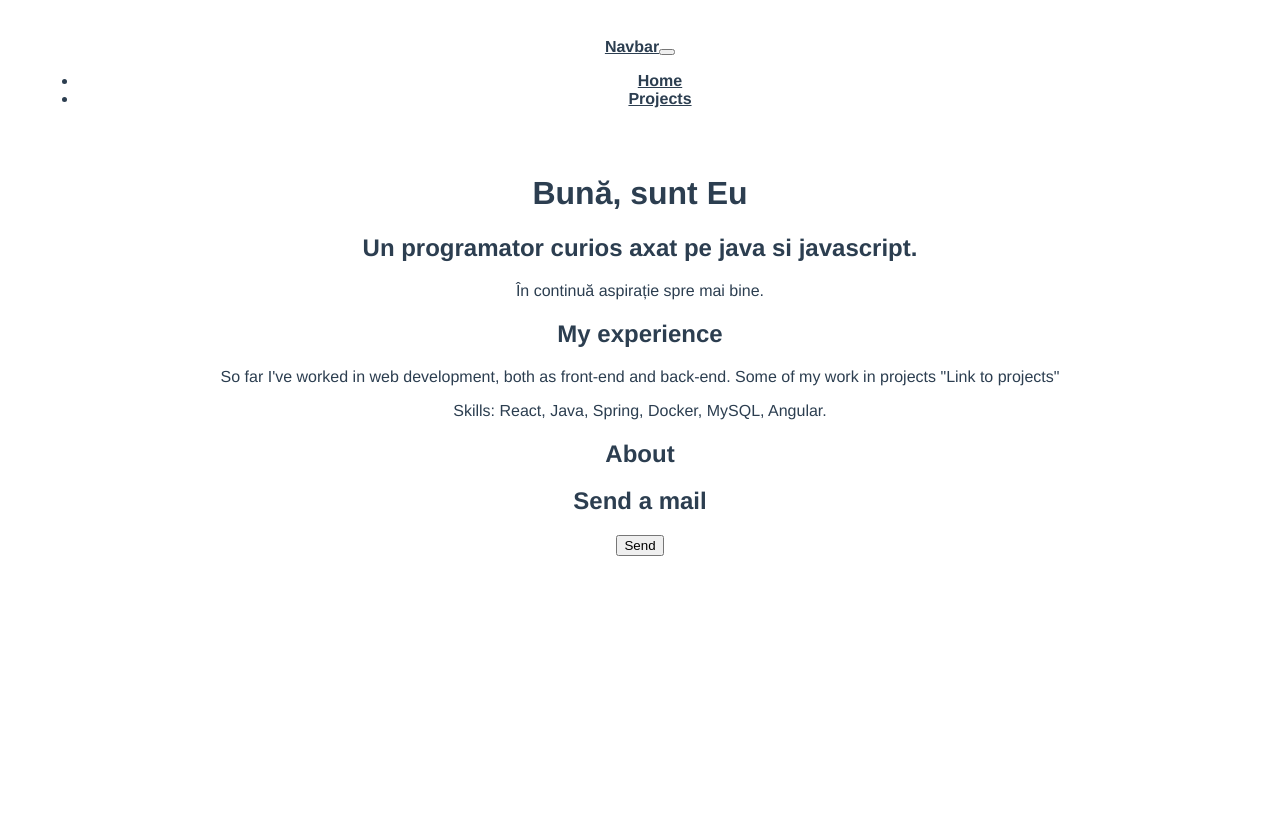
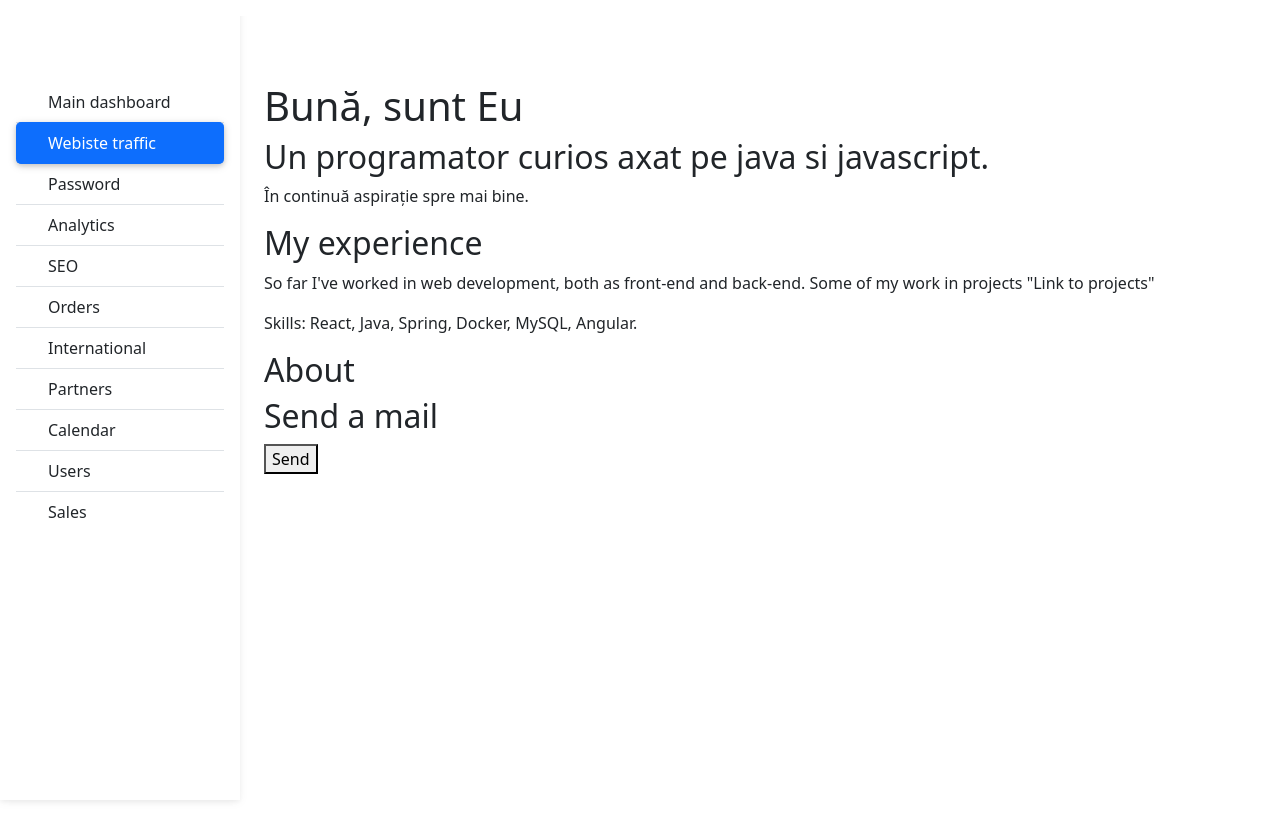
Before and after one commit to alexb997/VuePortofolio, a Vue app in the folder portofolio-front/: page / in a window 1280 px wide. Shown: the top 840 px of the page. Before the commit the page ends 800 px from the top, so only its background shows below. Built offline with nearby package versions, Linux system fonts and the light colour scheme.

Commit message:
bootstrap function push

```diff
--- a/portofolio-front/package.json
+++ b/portofolio-front/package.json
@@ -8,8 +8,9 @@
   },
   "dependencies": {
     "bootstrap": "^5.3.3",
+    "bootstrap-vue": "^2.23.1",
     "core-js": "^3.8.3",
-    "vue": "^3.2.13",
+    "vue": "^3.4.27",
     "vue-router": "^4.0.3"
   },
   "devDependencies": {
--- a/portofolio-front/src/App.vue
+++ b/portofolio-front/src/App.vue
@@ -1,37 +1,33 @@
 <template>
-  <Navbar></Navbar>
-  <router-view />
+  <!--Main Navigation-->
+  <header>
+    <Sidebar></Sidebar>
+    <Navbar></Navbar>
+  </header>
+  <main style="margin-top: 58px">
+    <div class="container pt-4">
+      <router-view></router-view>
+    </div>
+  </main>
 </template>
 
+//
 <script>
 import Navbar from "./components/Navbar.vue";
+import Sidebar from "./components/Sidebar.vue";
 
 export default {
   components: {
+    Sidebar,
     Navbar,
   },
 };
 </script>
 
 <style>
-#app {
-  font-family: Avenir, Helvetica, Arial, sans-serif;
-  -webkit-font-smoothing: antialiased;
-  -moz-osx-font-smoothing: grayscale;
-  text-align: center;
-  color: #2c3e50;
-}
-
-nav {
-  padding: 30px;
-}
-
-nav a {
-  font-weight: bold;
-  color: #2c3e50;
-}
-
-nav a.router-link-exact-active {
-  color: #42b983;
+@media (min-width: 991.98px) {
+  main {
+    padding-left: 240px;
+  }
 }
 </style>
--- a/portofolio-front/src/components/Navbar.vue
+++ b/portofolio-front/src/components/Navbar.vue
@@ -1,28 +1,24 @@
 <template>
-  <nav class="navbar navbar-expand-lg bg-body-tertiary">
+  <nav
+    id="main-navbar"
+    class="navbar navbar-expand-lg navbar-light bg-white fixed-top"
+  >
     <div class="container-fluid">
-      <a class="navbar-brand" href="#">Navbar</a>
+      <!-- Toggle button -->
       <button
+        data-mdb-button-init
         class="navbar-toggler"
         type="button"
-        data-bs-toggle="collapse"
-        data-bs-target="#navbarNav"
-        aria-controls="navbarNav"
+        data-mdb-collapse-init
+        data-mdb-target="#sidebarMenu"
+        aria-controls="sidebarMenu"
         aria-expanded="false"
         aria-label="Toggle navigation"
       >
-        <span class="navbar-toggler-icon"></span>
+        Toggle
       </button>
-      <div class="collapse navbar-collapse" id="navbarNav">
-        <ul class="navbar-nav">
-          <li class="nav-item">
-            <a href="/">Home</a>
-          </li>
-          <li class="nav-item">
-            <a href="/projects">Projects</a>
-          </li>
-        </ul>
-      </div>
+
+      <!-- Brand -->
     </div>
   </nav>
 </template>
--- /dev/null
+++ b/portofolio-front/src/components/Sidebar.vue
@@ -0,0 +1,82 @@
+<template>
+  <nav id="sidebarMenu" class="collapse d-lg-block sidebar collapse bg-white">
+    <div class="position-sticky">
+      <div class="list-group list-group-flush mx-3 mt-4">
+        <a
+          href="#"
+          class="list-group-item list-group-item-action py-2 ripple"
+          aria-current="true"
+        >
+          <i class="fas fa-tachometer-alt fa-fw me-3"></i
+          ><span>Main dashboard</span>
+        </a>
+        <a
+          href="#"
+          class="list-group-item list-group-item-action py-2 ripple active"
+        >
+          <i class="fas fa-chart-area fa-fw me-3"></i
+          ><span>Webiste traffic</span>
+        </a>
+        <a href="#" class="list-group-item list-group-item-action py-2 ripple"
+          ><i class="fas fa-lock fa-fw me-3"></i><span>Password</span></a
+        >
+        <a href="#" class="list-group-item list-group-item-action py-2 ripple"
+          ><i class="fas fa-chart-line fa-fw me-3"></i><span>Analytics</span></a
+        >
+        <a href="#" class="list-group-item list-group-item-action py-2 ripple">
+          <i class="fas fa-chart-pie fa-fw me-3"></i><span>SEO</span>
+        </a>
+        <a href="#" class="list-group-item list-group-item-action py-2 ripple"
+          ><i class="fas fa-chart-bar fa-fw me-3"></i><span>Orders</span></a
+        >
+        <a href="#" class="list-group-item list-group-item-action py-2 ripple"
+          ><i class="fas fa-globe fa-fw me-3"></i><span>International</span></a
+        >
+        <a href="#" class="list-group-item list-group-item-action py-2 ripple"
+          ><i class="fas fa-building fa-fw me-3"></i><span>Partners</span></a
+        >
+        <a href="#" class="list-group-item list-group-item-action py-2 ripple"
+          ><i class="fas fa-calendar fa-fw me-3"></i><span>Calendar</span></a
+        >
+        <a href="#" class="list-group-item list-group-item-action py-2 ripple"
+          ><i class="fas fa-users fa-fw me-3"></i><span>Users</span></a
+        >
+        <a href="#" class="list-group-item list-group-item-action py-2 ripple"
+          ><i class="fas fa-money-bill fa-fw me-3"></i><span>Sales</span></a
+        >
+      </div>
+    </div>
+  </nav>
+</template>
+
+<style scoped>
+.sidebar {
+  position: fixed;
+  top: 0;
+  bottom: 0;
+  left: 0;
+  padding: 58px 0 0; /* Height of navbar */
+  box-shadow: 0 2px 5px 0 rgb(0 0 0 / 5%), 0 2px 10px 0 rgb(0 0 0 / 5%);
+  width: 240px;
+  z-index: 600;
+}
+
+@media (max-width: 991.98px) {
+  .sidebar {
+    width: 100%;
+  }
+}
+.sidebar .active {
+  border-radius: 5px;
+  box-shadow: 0 2px 5px 0 rgb(0 0 0 / 16%), 0 2px 10px 0 rgb(0 0 0 / 12%);
+}
+
+.sidebar-sticky {
+  position: relative;
+  top: 0;
+  height: calc(100vh - 48px);
+  padding-top: 0.5rem;
+  overflow-x: hidden;
+  overflow-y: auto; /* Scrollable contents if viewport is shorter than content. */
+}
+</style>
--- a/portofolio-front/src/main.js
+++ b/portofolio-front/src/main.js
@@ -1,5 +1,10 @@
-import { createApp } from 'vue'
-import App from './App.vue'
-import router from './router'
+import { createApp } from "vue";
+import App from "./App.vue";
+import router from "./router";
 
-createApp(App).use(router).mount('#app')
+import "bootstrap/dist/css/bootstrap.css";
+import "bootstrap";
+
+let app = createApp(App);
+app.use(router);
+app.mount("#app");
--- a/portofolio-front/src/views/HomeView.vue
+++ b/portofolio-front/src/views/HomeView.vue
@@ -28,3 +28,9 @@ export default {
   name: "HomeView",
 };
 </script>
+
+<style scoped>
+.container {
+  height: 300vh;
+}
+</style>
```
Also changed, not shown: 1 other file (tests, documents, lock files or other folders).
